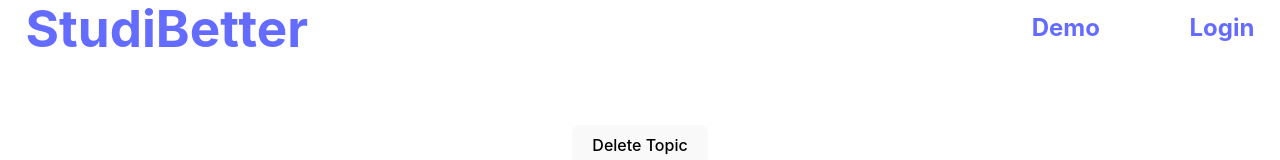
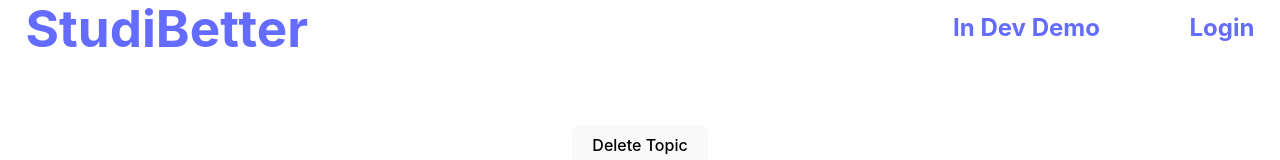
Before and after one commit to raylu15742cs/studibetter2.0, a React (Vite) app in the folder client/: page /topics/1 in a window 1280 px wide. Shown: the top 160 px of the page. Built offline with nearby package versions, Linux system fonts and the light colour scheme; no server answers.

Commit message:
update header

```diff
--- a/client/src/header.tsx
+++ b/client/src/header.tsx
@@ -6,8 +6,8 @@ function Header() {
         <div className="Header">
             <Link to={'/'}><h1>StudiBetter</h1></Link>
             <div className="headerright">
-                <Link to={'/'}><h2>Demo </h2></Link>
-                <Link to={'/'}><h2>Login</h2></Link>
+                <Link to={'/'}><h2> In Dev Demo </h2></Link>
+                <Link to={'/'}><h2> Login</h2></Link>
             </div>
         </div>
 
```
